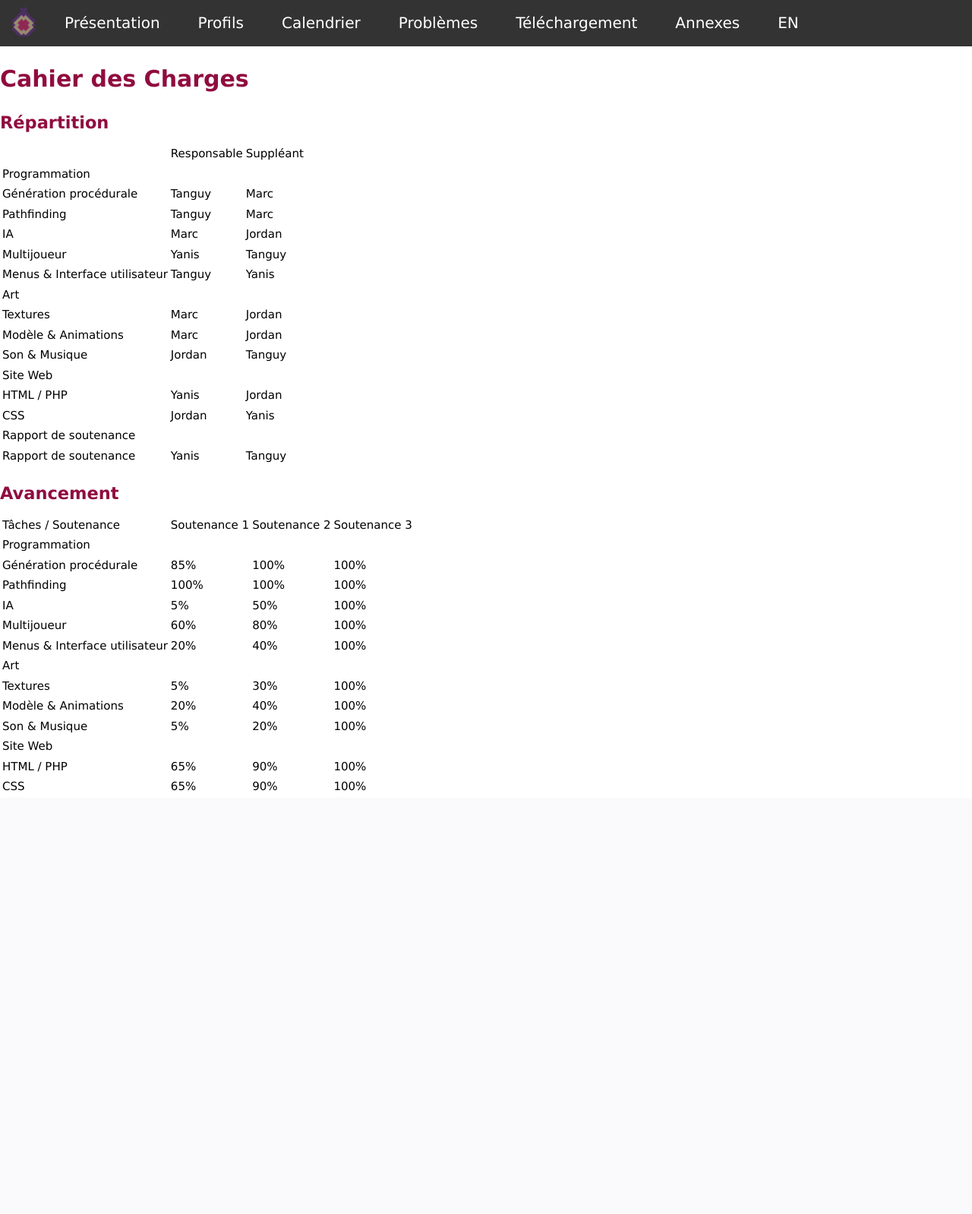
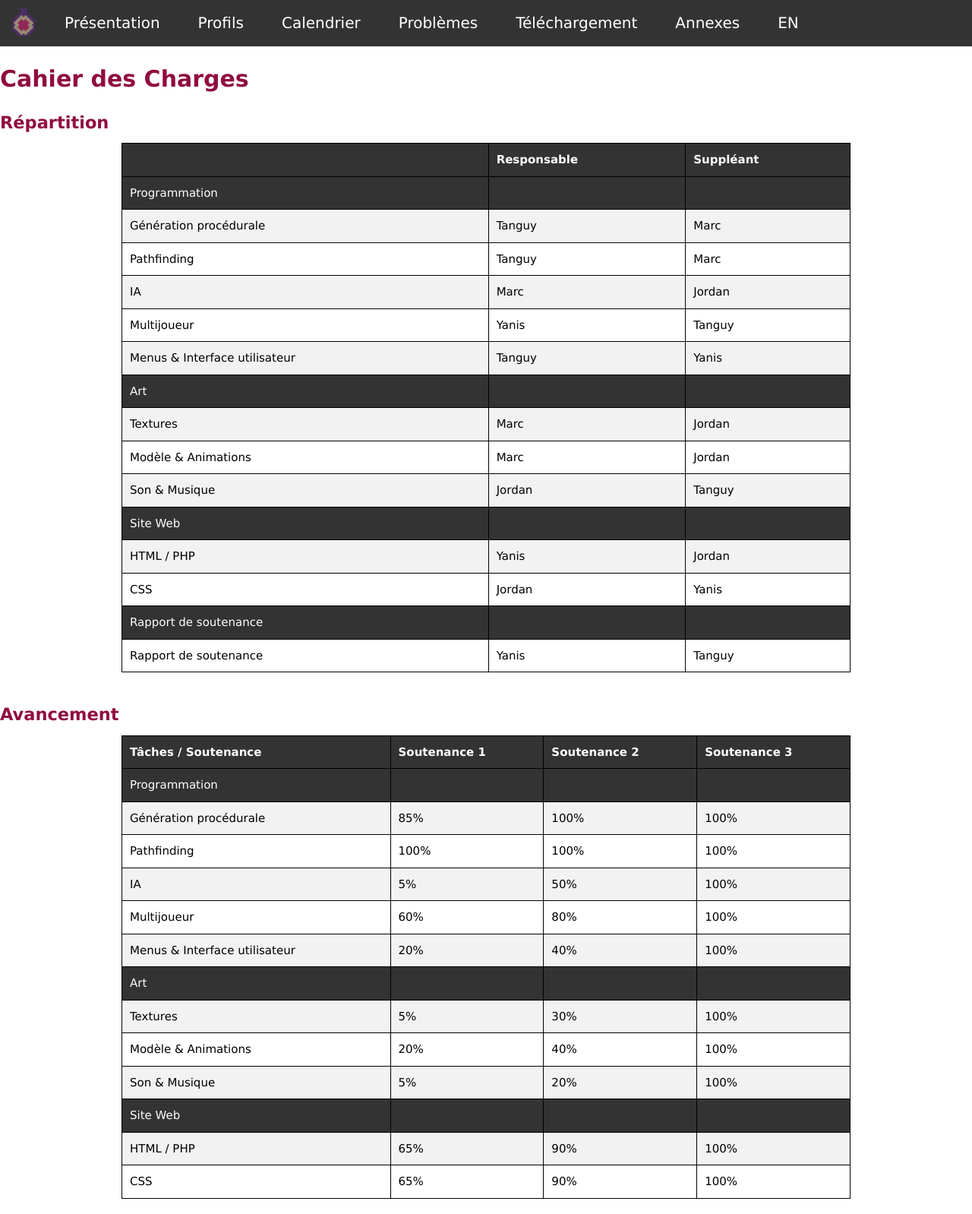
Before and after one commit to Yanisiman/Yanisiman.github.io, a PHP site: page /programme.html in a window 1280 px wide. Shown: the part 189-1787 px from the top of the page at 76% size. Before the commit the page ends 1230 px from the top, so only its background shows below. Run offline with PHP 8.4, Linux system fonts and the light colour scheme.

Commit message:
Good table in programme's page

```diff
--- /dev/null
+++ b/programme.css
@@ -0,0 +1,25 @@
+table {
+	width: 75%;
+	margin: auto;
+	border-collapse: collapse;
+	margin-bottom: 20px;
+}
+
+table, td, th {
+  border: 1px solid black;
+}
+
+th, td {
+	padding: 10px;
+	text-align: left;
+}
+
+th, .sub-topic {
+	background-color: #333333 !important;
+	color: white;
+	height: 25px;
+}
+
+tr:nth-child(even){
+	background-color: #f2f2f2;
+}
--- a/programme.html
+++ b/programme.html
@@ -4,6 +4,7 @@
 	<meta charset="utf-8">
 	<link rel="icon" type="image/png" href="images/icon.png" />
 	<link rel="stylesheet" href="site.css"/>
+	<link rel="stylesheet" type="text/css" href="programme.css"/>
 	<title>Cahier des Charges</title>
 </head>
 <body>
@@ -33,16 +34,18 @@
 
 	<h2>Répartition</h2>
 
-	<div>
+	<div style="overflow-x:auto;">
 		<table>
+			<thead>
+				<tr>
+				<th></th>
+				<th>Responsable</th>
+				<th>Suppléant</th>
+			</tr>
+			</thead>
 
-			<tr>
-				<td></td>
-				<td>Responsable</td>
-				<td>Suppléant</td>
-			</tr>
-
-			<tr>
+			<tbody>
+			<tr class="sub-topic">
 				<td>Programmation</td>
 				<td></td>
 				<td></td>
@@ -78,7 +81,7 @@
 				<td>Yanis</td>
 			</tr>
 
-			<tr>
+			<tr class="sub-topic">
 				<td>Art</td>
 				<td></td>
 				<td></td>
@@ -102,7 +105,7 @@
 				<td>Tanguy</td>
 			</tr>
 
-			<tr>
+			<tr class="sub-topic">
 				<td>Site Web</td>
 				<td></td>
 				<td></td>
@@ -120,7 +123,7 @@
 				<td>Yanis</td>
 			</tr>
 
-			<tr>
+			<tr class="sub-topic">
 				<td>Rapport de soutenance</td>
 				<td></td>
 				<td></td>
@@ -131,24 +134,25 @@
 				<td>Yanis</td>
 				<td>Tanguy</td>
 			</tr>
-
+			</tbody>
 		</table>
 	</div>
 
 
 	<h2>Avancement</h2>
 
-	<div>
+	<div style="overflow-x:auto;">
 		<table>
+			<thead>
+			<tr>
+				<th>Tâches / Soutenance</th>
+				<th>Soutenance 1</th>
+				<th>Soutenance 2</th>
+				<th>Soutenance 3</th>
+			</tr>
+			</thead>
 
-			<tr>
-				<td>Tâches / Soutenance</td>
-				<td>Soutenance 1</td>
-				<td>Soutenance 2</td>
-				<td>Soutenance 3</td>
-			</tr>
-
-			<tr>
+			<tr class="sub-topic">
 				<td>Programmation</td>
 				<td></td>
 				<td></td>
@@ -190,7 +194,7 @@
 				<td>100%</td>
 			</tr>
 
-			<tr>
+			<tr class="sub-topic">
 				<td>Art</td>
 				<td></td>
 				<td></td>
@@ -218,7 +222,7 @@
 				<td>100%</td>
 			</tr>
 
-			<tr>
+			<tr class="sub-topic">
 				<td>Site Web</td>
 				<td></td>
 				<td></td>
--- a/site.css
+++ b/site.css
@@ -1,8 +1,12 @@
+* {
+  box-sizing: border-box;
+}
+
 body{
 	background-color:white;
 	height:100%:;
 	margin:0px;
-	font-family:Economica,Verdana,sans-serif;
+	font-family:Verdana,sans-serif;
 	font-size:15px;
 	line-height:1.5;
 }
```
